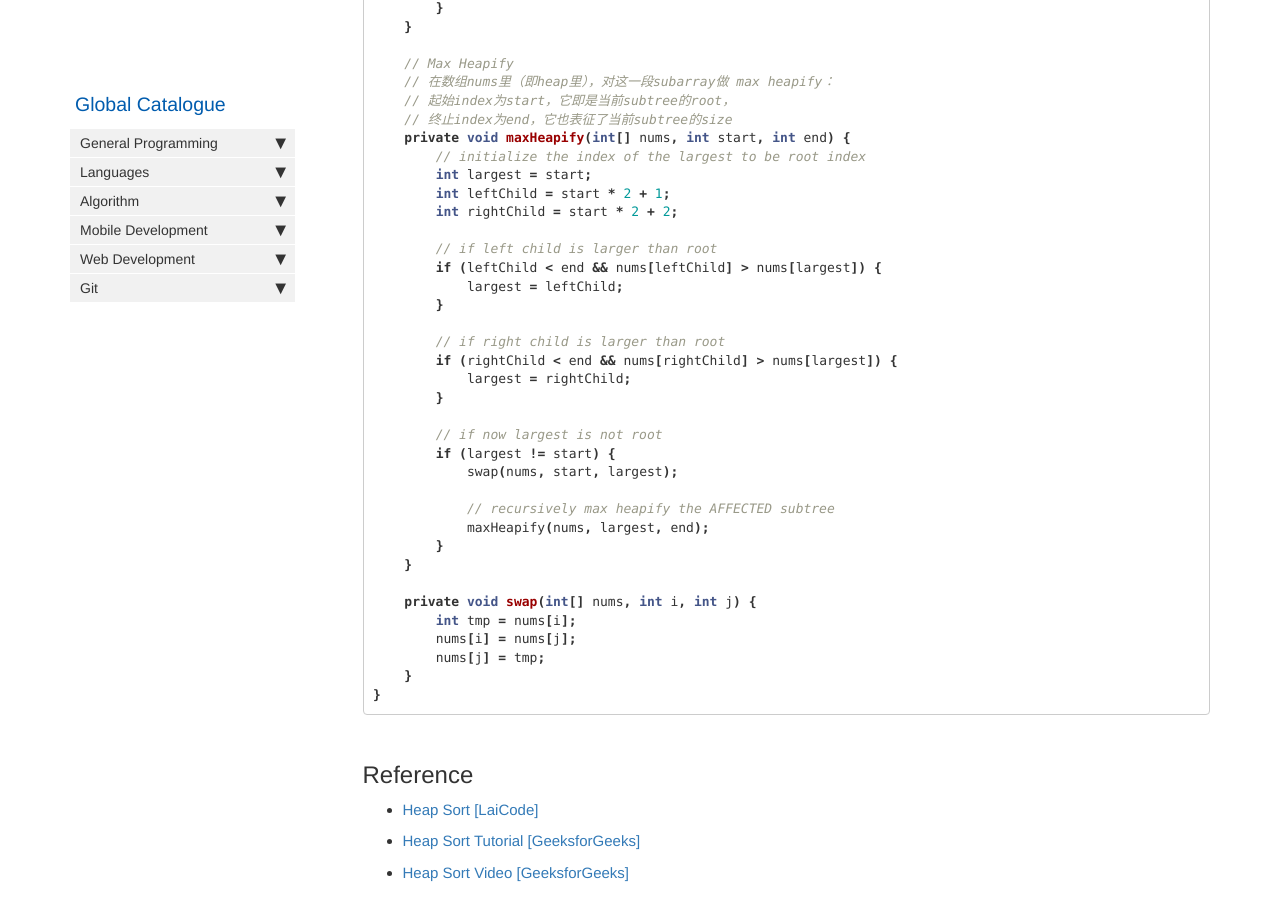
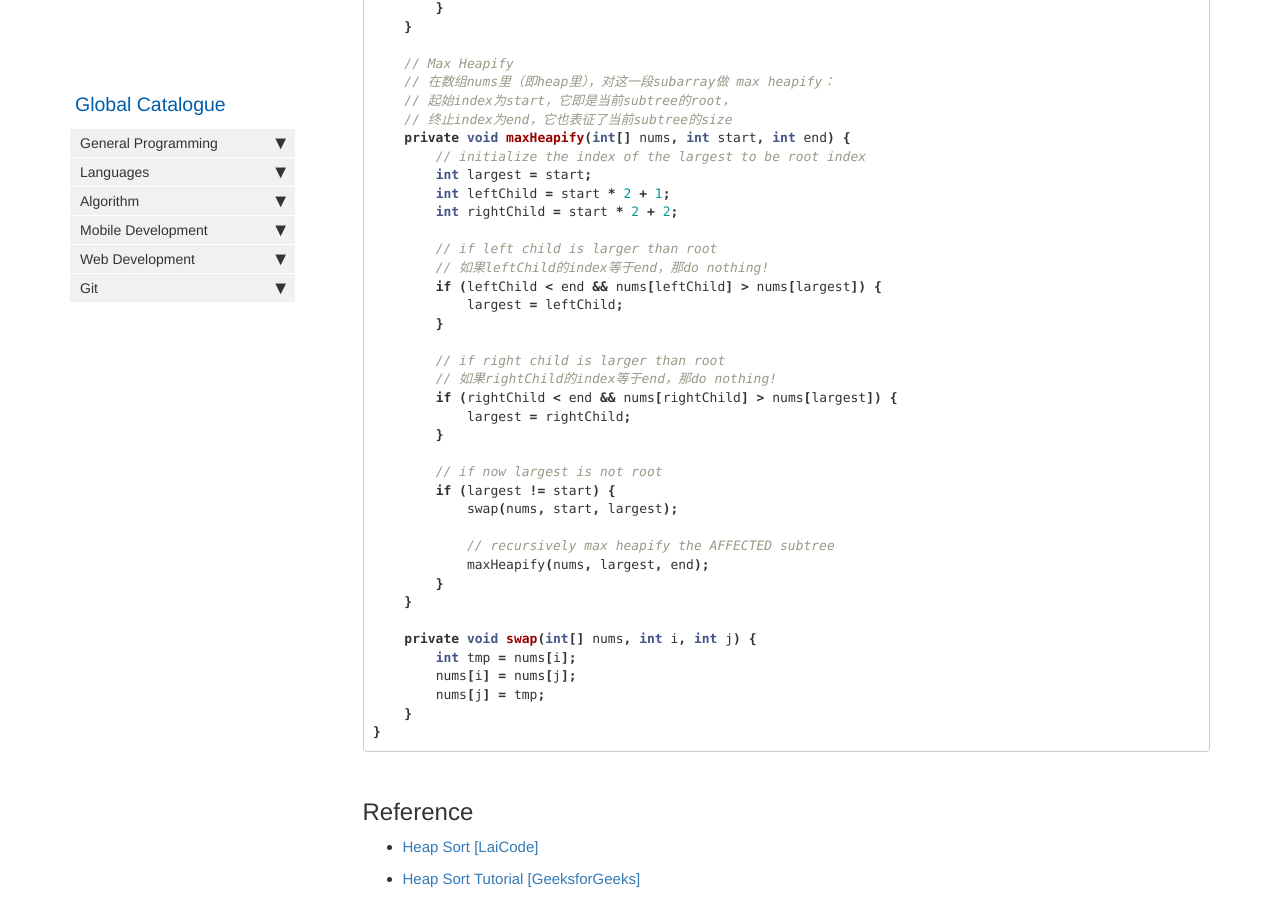
Before and after one commit to HungryOrc/hungryorc.github.io, a Jekyll site: the page built from pages/algorithm/algorithm_heap_sort_and_heapify.md, in a window 1280 px wide and 900 px high, scrolled down 1253 px. Built offline with Jekyll 4.4.1, drawn with Linux system fonts in a browser that asks for light colours; nearby versions of some CDN libraries; comment, search, counter and statistics services are not loaded.

Commit message:
Update algorithm_heap_sort_and_heapify.md

```diff
--- a/pages/algorithm/algorithm_heap_sort_and_heapify.md
+++ b/pages/algorithm/algorithm_heap_sort_and_heapify.md
@@ -61,11 +61,13 @@ public class Solution {
         int rightChild = start * 2 + 2;
 
         // if left child is larger than root
+        // 如果leftChild的index等于end，那do nothing!
         if (leftChild < end && nums[leftChild] > nums[largest]) {
             largest = leftChild;
         }
 
         // if right child is larger than root
+        // 如果rightChild的index等于end，那do nothing!
         if (rightChild < end && nums[rightChild] > nums[largest]) {
             largest = rightChild;
         }
```
